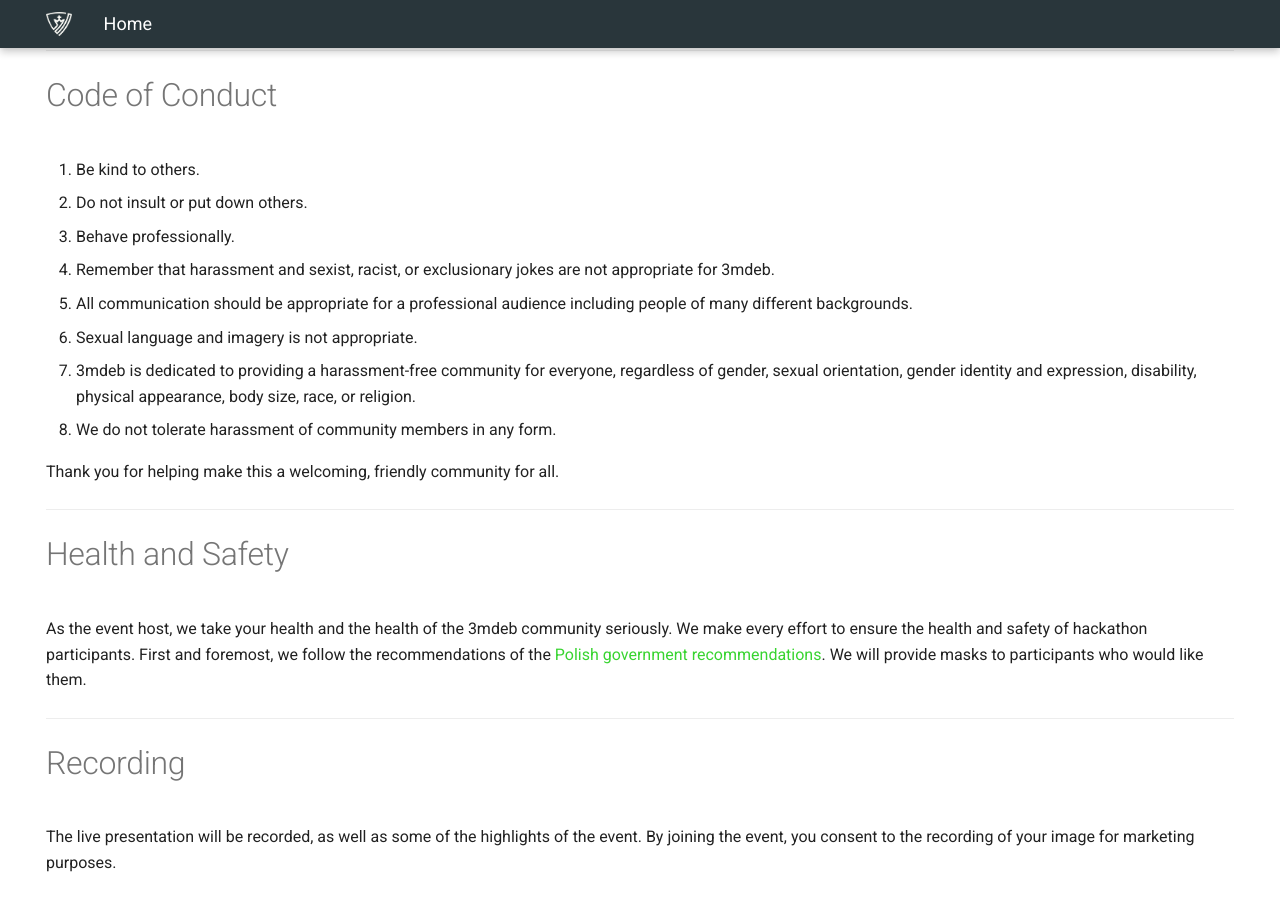
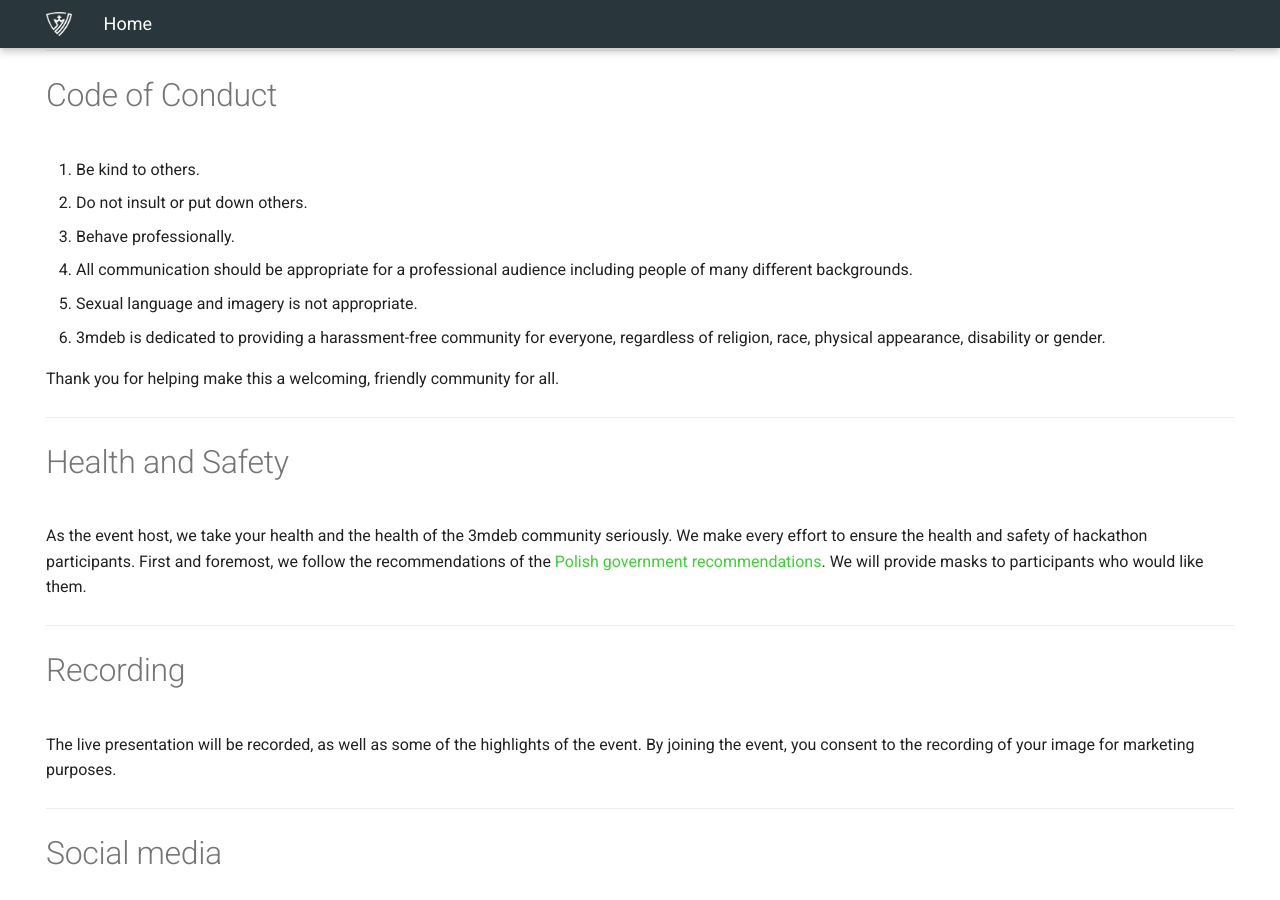
Before and after one commit to 3mdeb/hackathon, an MkDocs documentation site: the page built from docs/index.md, in a window 1280 px wide and 900 px high, scrolled down 2297 px. Built offline with MkDocs 1.6.1 and Material for MkDocs 9.7.7, drawn with Linux system fonts in a browser that asks for light colours.

Commit message:
docs/index.md: simplify CoC redundant language
Signed-off-by: Piotr Król <piotr.krol@3mdeb.com>

```diff
--- a/docs/index.md
+++ b/docs/index.md
@@ -126,15 +126,11 @@
   <li>Be kind to others.</li>
   <li>Do not insult or put down others.</li>
   <li>Behave professionally.</li>
-  <li>Remember that harassment and sexist, racist, or exclusionary jokes are
-      not appropriate for 3mdeb.</li>
   <li>All communication should be appropriate for a professional audience
       including people of many different backgrounds.</li>
   <li>Sexual language and imagery is not appropriate.</li>
   <li>3mdeb is dedicated to providing a harassment-free community for everyone,
-      regardless of gender, sexual orientation, gender identity and expression,
-      disability, physical appearance, body size, race, or religion.</li>
-  <li>We do not tolerate harassment of community members in any form.</li>
+      regardless of religion, race, physical appearance, disability or gender.</li>
 </ol>
 
 Thank you for helping make this a welcoming, friendly community for all.
```
